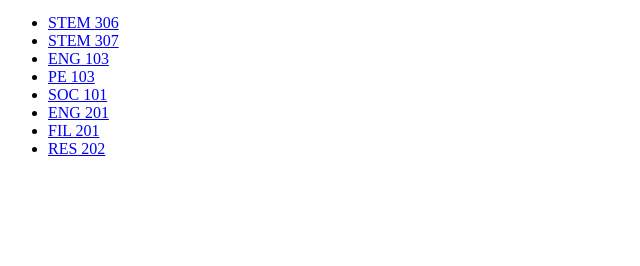
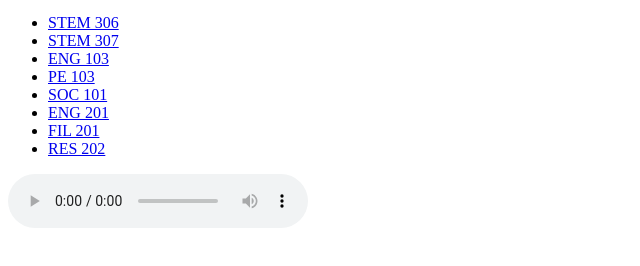
Before and after one commit to ditherdithering/ditherdithering.github.io, a plain HTML site: page index.html in a window 1280 px wide. Shown: the part 100-366 px from the top of the page, without its empty margins (0-640 px from the left). Drawn offline with Linux system fonts and the light colour scheme.

Commit message:
fuck messenger brah

```diff
--- a/index.html
+++ b/index.html
@@ -17,5 +17,6 @@
         <li><a href="notes/fil201.html">FIL 201</a></li>
         <li><a href="notes/res202.html">RES 202</a></li>
         </ul>
+        <audio controls><source src="Pangalay No Talking.mp3" type="audio/mpeg"></audio>
     </body>
 </html>
```
Also changed, not shown: 1 other file.
